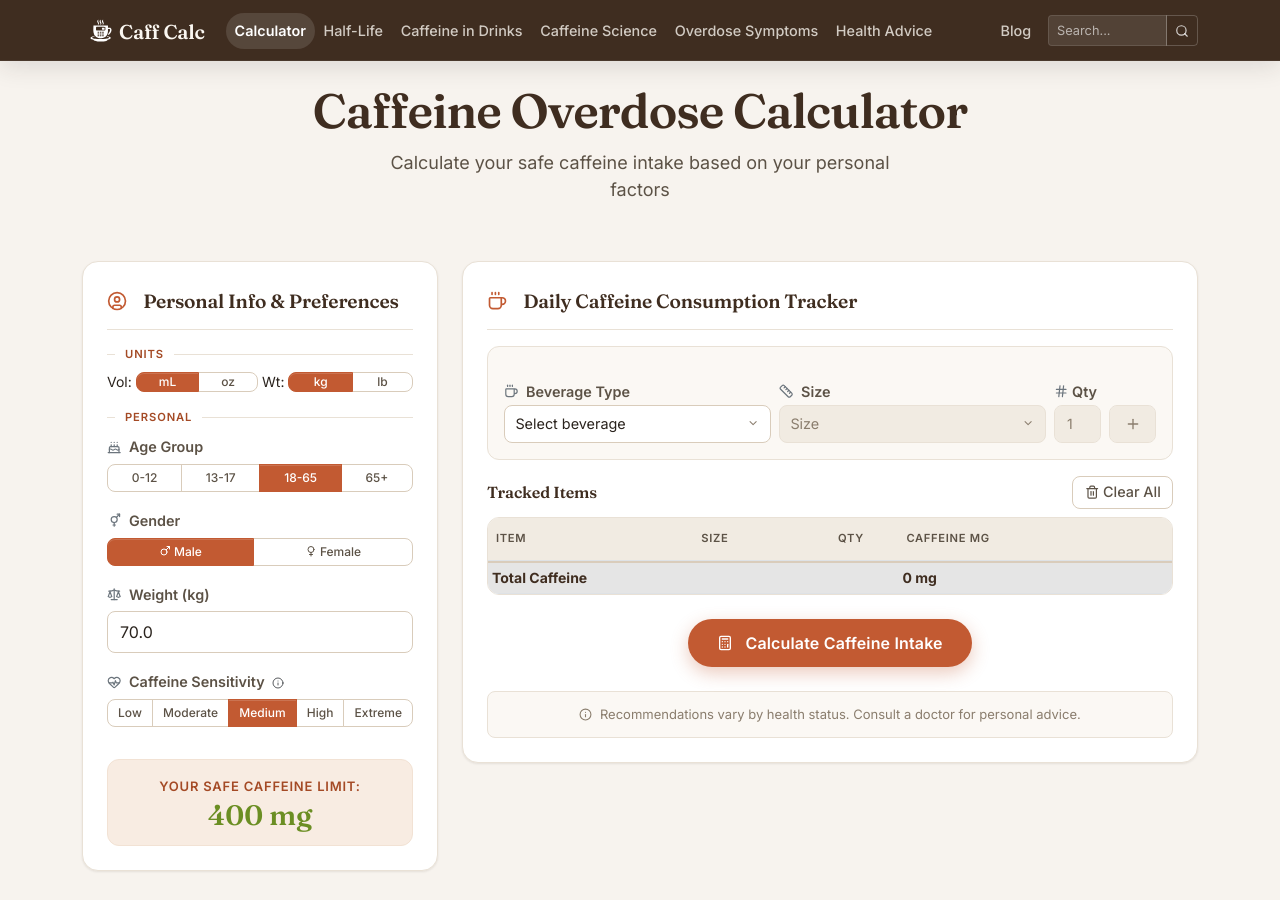
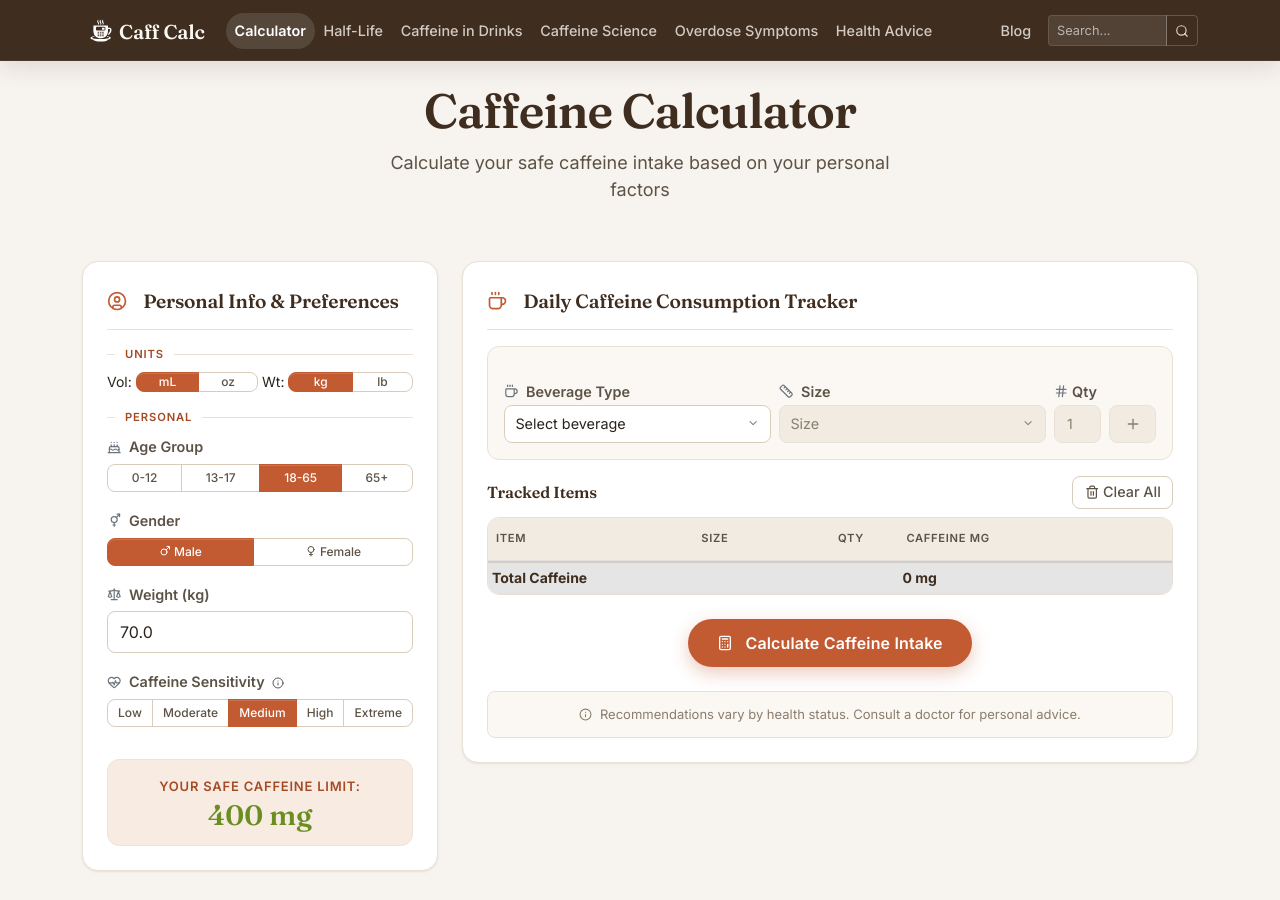
Before and after one commit to IUshakovsky/caff-calc, a Jekyll site: the page built from index.html, in a window 1280 px wide and 900 px high. Built offline with Jekyll 4.4.1, drawn with Linux system fonts in a browser that asks for light colours; comment, search, counter and statistics services are not loaded.

Commit message:
home: change H1 to "Caffeine Calculator"
Co-Authored-By: Claude Opus 5.5 <noreply@anthropic.com>

```diff
--- a/index.html
+++ b/index.html
@@ -21,7 +21,7 @@ faq:
   <div class="container">
     <div class="d-flex align-items-center justify-content-center">
       <div>
-        <h1 class="title">Caffeine Overdose Calculator</h1>
+        <h1 class="title">Caffeine Calculator</h1>
         <p class="lead subtitle">Calculate your safe caffeine intake based on your personal factors</p>
       </div>
     </div>
```
